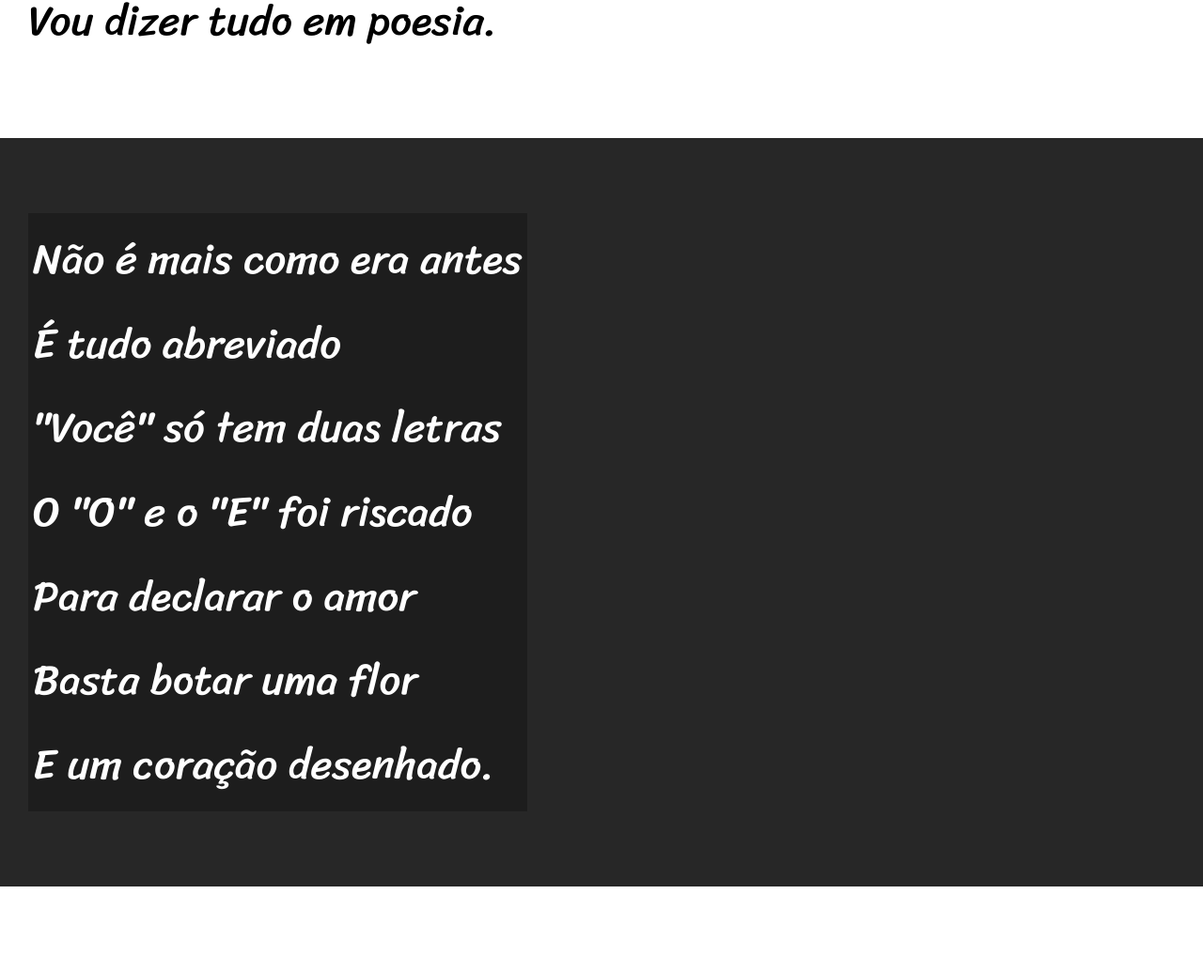
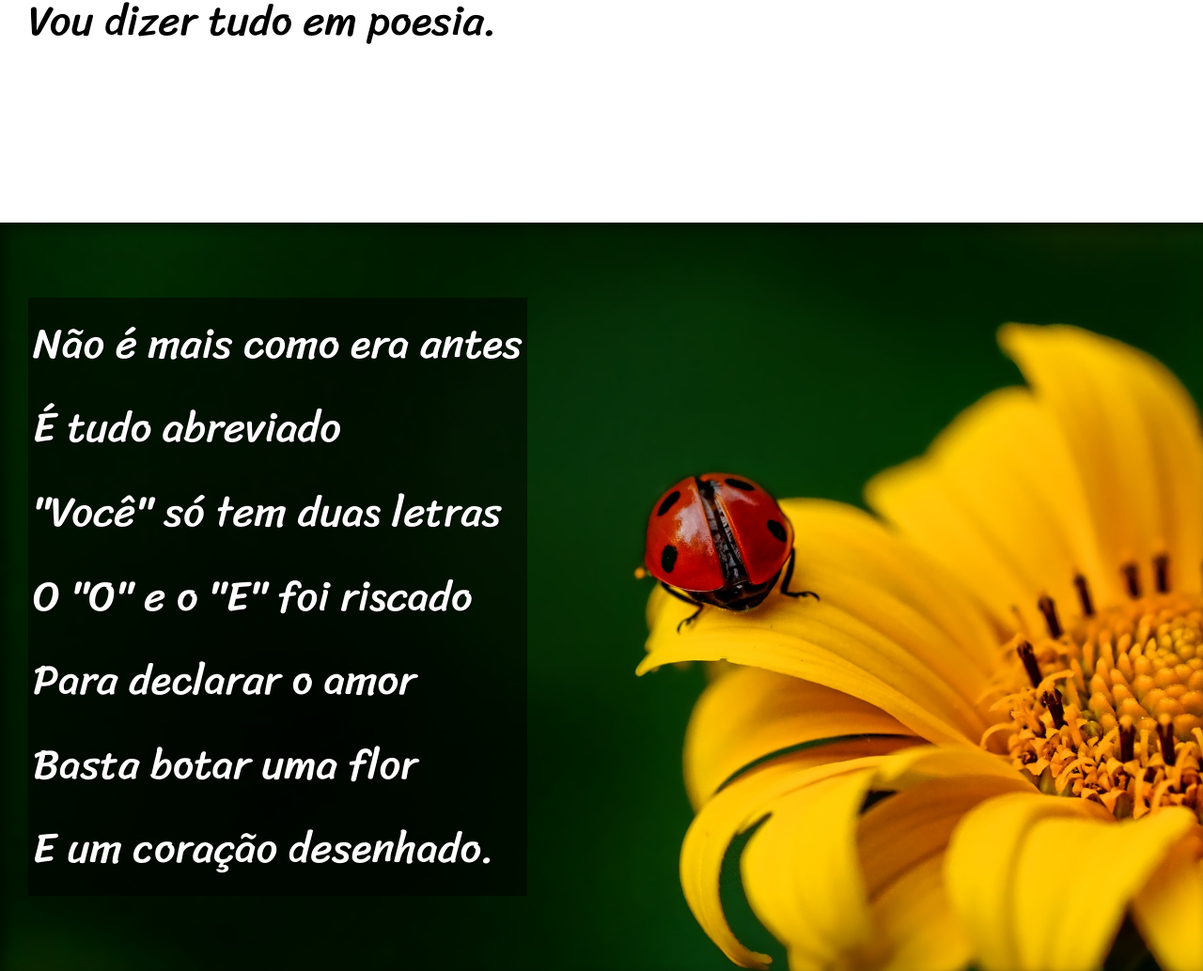
Before and after one commit to ygoralvesaraujo/html-css, a plain HTML site: page desafios/d012/index.html in a window 1280 px wide. Shown: the part 950-1984 px from the top of the page at 94% size. Drawn offline with Linux system fonts and the light colour scheme.

Commit message:
atualizei index e style do site cordel

```diff
--- a/desafios/d012/estilo/style.css
+++ b/desafios/d012/estilo/style.css
@@ -54,6 +54,10 @@ section {
     font-size: 3.5vw;
 }
 
+section > p {
+    padding-bottom: 2em;
+}
+
 section.normal {
     background-color: white;
     color: black;
@@ -62,12 +66,25 @@ section.normal {
 section.imagem{
     background-color: rgb(39, 39, 39);
     color: white;
+    box-shadow: inset 6px 6px 13px 0px rgba(0, 0, 0, 0.486);
+    background-size: cover;
+    background-attachment: fixed;
 }
 
 section.imagem > p {
     display: inline-block;
     padding: 5px;
-    background-color: rgba(0, 0, 0, 0.253);
+    background-color: rgba(0, 0, 0, 0.514);
+    text-shadow: 1px 1px 0px black;
+}
+
+section#img01 {
+    background-image: url("../imagens/background001.jpg");
+    background-position: right center;
+}
+
+section#img02 {
+    background-image: url("../imagens/background002.jpg");
 }
 
 footer {
--- a/desafios/d012/index.html
+++ b/desafios/d012/index.html
@@ -24,7 +24,7 @@
         </p>
     </section>
 
-    <section class="imagem">
+    <section class="imagem" id="img01">
         <p>
             Não é mais como era antes<br>
             É tudo abreviado<br>
@@ -58,7 +58,7 @@
         </p>
     </section>
 
-    <section class="imagem">
+    <section class="imagem" id="img02">
         <p>
             Tenho saudade das cartas<br>
             Escritas com a própria mão<br>
```
